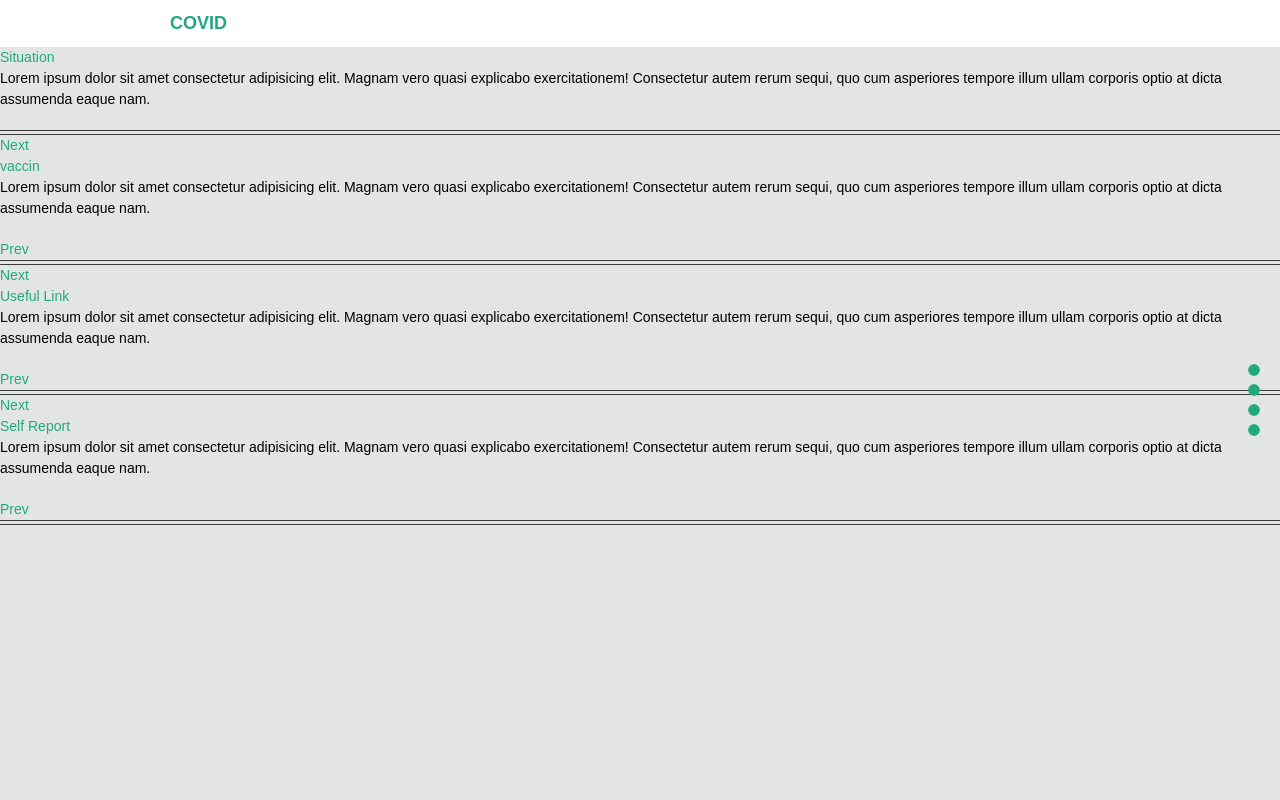
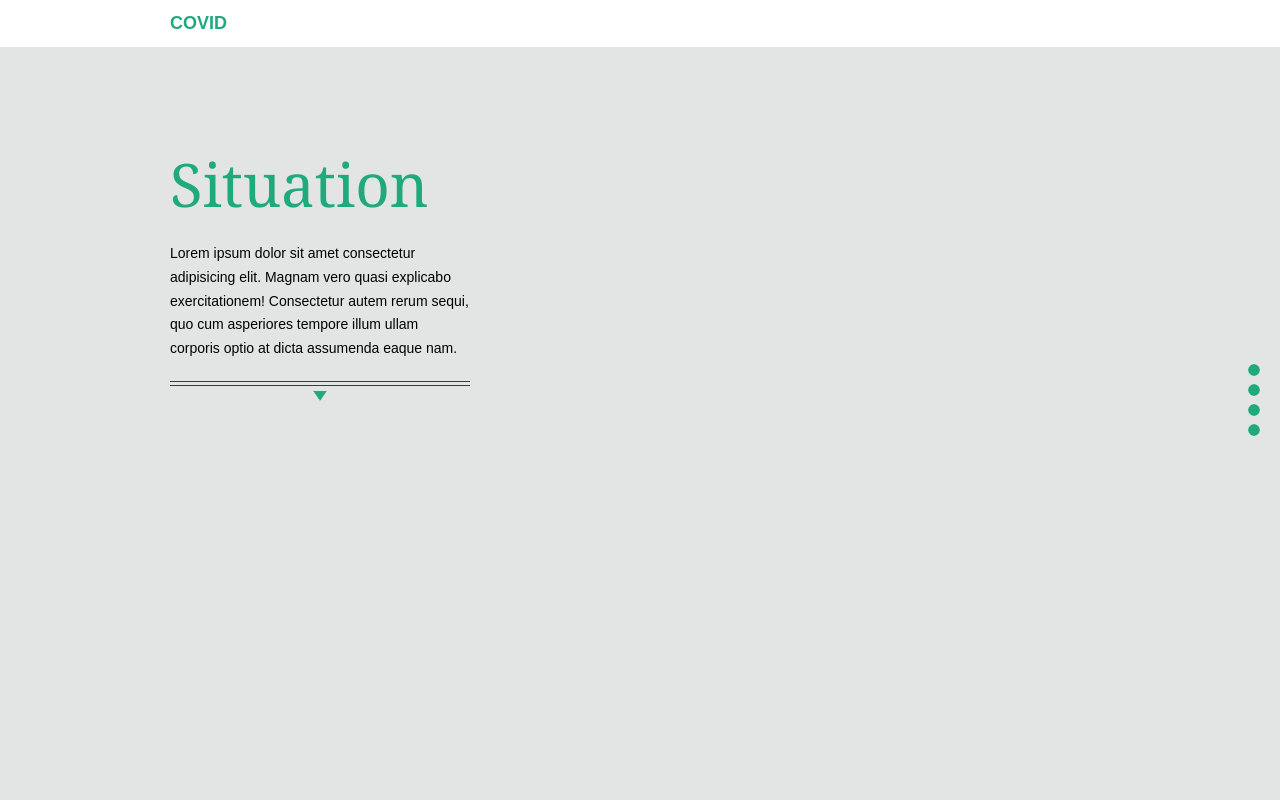
Before and after one commit to chun-li9/Co-vivre, a website built with Parcel: page Co-vivre-frontend/index.html in a window 1280 px wide. Shown: the top 800 px of the page. Built offline with nearby package versions, Linux system fonts and the light colour scheme; files whose address does not match are found by name.

Commit message:
Update main.css
styling

```diff
--- a/Co-vivre-frontend/main.css
+++ b/Co-vivre-frontend/main.css
@@ -144,3 +144,71 @@ nav#primary h1{
 nav.next-prev{
     margin:20px 0 0 0;
 }
+a.prev,a.next{
+    display: block;
+    width: 15px;
+    height:11px;
+    text-indent: -9999px;
+}
+a.prev{
+    margin:0 auto 5px auto;
+    background:transparent url("/Co-vivre-frontend/assets/scroll-arrow-up.png") 0 0 no-repeat;
+
+}
+
+a.prev:hover{
+    background: transparent url("/Co-vivre-frontend/assets/scroll-arrow-up.png") 0 -11 no-repeat;
+}
+
+a.next{
+    margin: 5px auto 0 auto;
+    background: transparent url("/Co-vivre-frontend/assets/scroll-arrow-down.png") -1px 0 no-repeat;
+}
+
+a.next:hover{
+    background: transparent url("/Co-vivre-frontend/assets/scroll-arrow-down.png") -1px -11px no-repeat;
+}
+
+#content{
+    z-index:4;
+    position:relative;
+    max-width: 940px;
+    padding:0 10px;
+    margin:0 auto;
+    line-height:1.7;
+}
+
+#content article{
+    width:300px;
+}
+#situation,#vaccin,#useful-link,#self-report{
+    padding-top: 105px;
+}
+
+#situation{
+    position: absolute;
+    top: 0px;
+}
+
+#vaccin{
+    position: absolute;
+    top:1090px;
+}
+
+#useful-link{
+    position: absolute;
+    top:2180px;
+}
+
+#content h1{
+    margin: 0 0 25px 0;
+    font-size:60px;
+    font-family:Georgia, sans-serif;
+    font-weight:normal;
+    line-height: 65px;
+}
+
+#self-report{
+    position: absolute;
+    top:3270px;
+}
```
